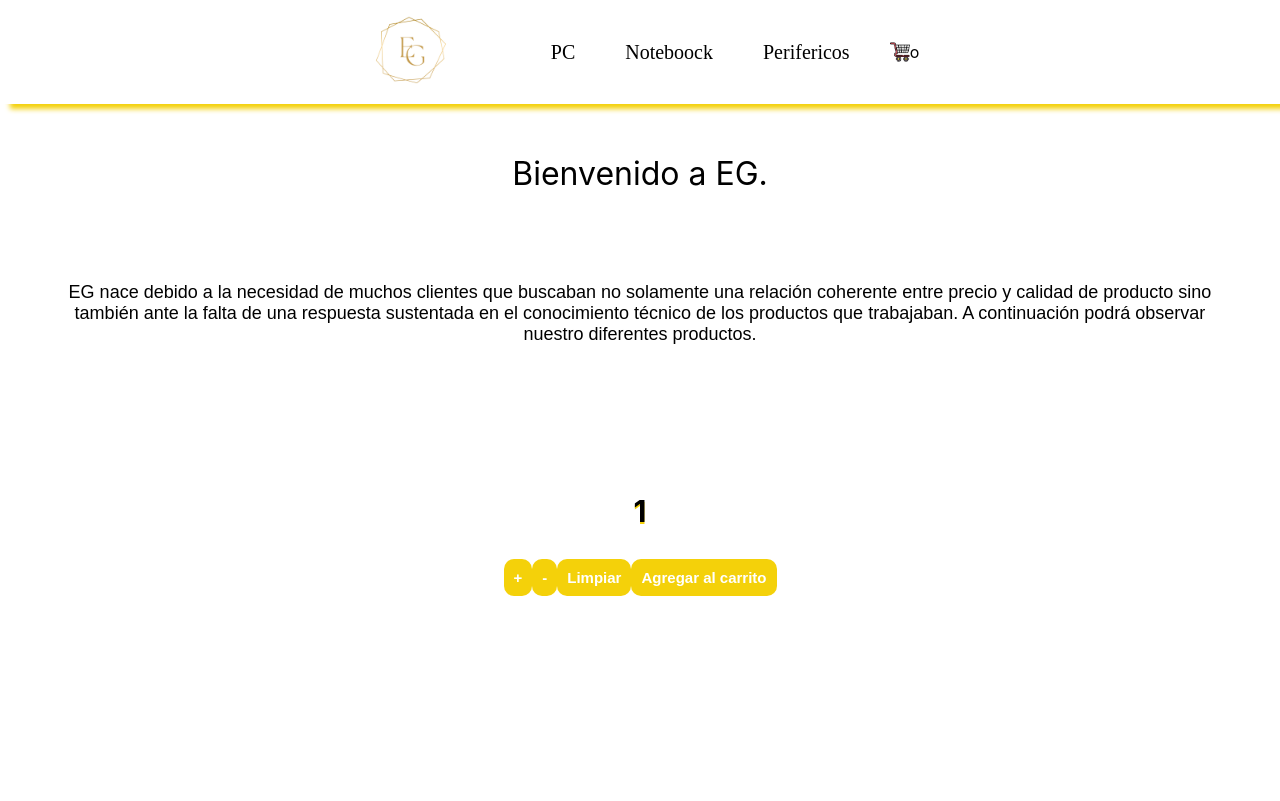
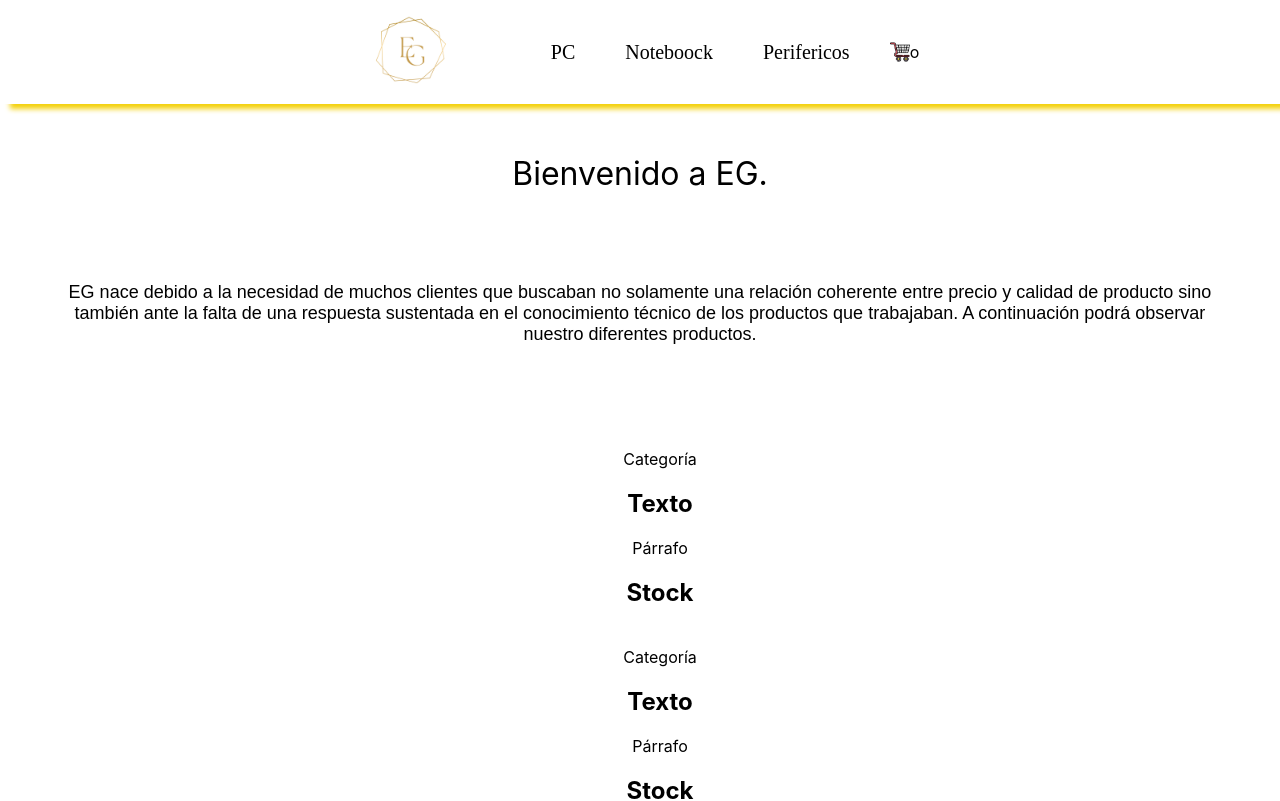
Before and after one commit to eze-garay/Insumos-GarayTessoreEzequiel, a React (Create React App) app: page / in a window 1280 px wide. Shown: the top 801 px of the page. Built offline with nearby package versions, Linux system fonts and the light colour scheme.

Commit message:
card sin formato

```diff
--- /dev/null
+++ b/src/asyncMock.js
@@ -0,0 +1,25 @@
+const products = [
+    {
+        id:'1',
+        name: 'Computadora 1',
+        price: 300000,
+        category: 'PC',
+        img : 'https://pixabay.com/images/id-1868496/',
+        stock: 30,
+        description: 'Pc Mac'
+    },
+    {
+    id:'2', name: 'Computadora 2', price: 400000, category: 'PC', img : 'https://pixabay.com/images/id-1868496/', stock: 30, description: 'Pc Mac nueva'
+    },
+    {
+    id:'3', name: 'Computadora 3', price: 200000, category: 'PC', img : 'https://pixabay.com/images/id-1868496/', stock: 30, description: 'Pc Mac veija'
+    },
+]
+
+export const getProducts = () => {
+    return new Promise ((resolve) => {
+        setTimeout (() => {
+            resolve (products)
+            }, 2000 )
+        })
+}
--- /dev/null
+++ b/src/components/Item/Item.js
@@ -0,0 +1,26 @@
+import'./Item.css'
+const Item = () => {
+    return (
+        <div className='CardWard'>
+            <article className='Card'>
+                <header className='CardHeader'>
+                    <img src=''></img>
+                </header>
+                <footer className='CardFooter'>
+                    <div className='CardCategoria'>
+                        <span>Categoría</span>
+                    </div>
+                    <div className='CardText'>
+                        <h1>Texto</h1>
+                        <p>Párrafo</p>
+                    </div>
+                    <div className='CardStock'>
+                        <h1>Stock</h1>
+                    </div>
+                </footer>
+            </article>
+        </div>
+    )
+}
+
+export default Item
--- a/src/components/ItemCount/ItemCount.js
+++ b/src/components/ItemCount/ItemCount.js
@@ -13,7 +13,7 @@ const ItemCount = ({onAdd, stock,}) => {
         }
     }
     const increment = () =>{
-        if (0 <= count || count <= stock) {
+        if (count <stock) {
             SetCount (prev => prev + 1)
         }
 
--- /dev/null
+++ b/src/components/ItemList/ItemList.js
@@ -0,0 +1,10 @@
+import Item from "../Item/Item"
+
+
+
+const ItemList = ( {products} ) => {
+    return (
+        <ul>{products.map (prod => <Item key={prod.id} {...prod}/>)}</ul>
+    )
+}
+export default ItemList
--- a/src/components/ItemListContainer/ItemListContainer.js
+++ b/src/components/ItemListContainer/ItemListContainer.js
@@ -1,14 +1,42 @@
 import'./ItemListContainer.css'
-import ItemCount from '../ItemCount/ItemCount';
+import { useEffect, useState } from 'react'
+import {getProducts} from '../../asyncMock'
+import ItemList from '../ItemList/ItemList'
+import Loader from '../Loader/Loader'
 
 const ItemListContainer = ({greeting}) => {
+    const [products, setProducts]= useState([])
+    const [error, setError] = useState (false)
+    const [loading, setLoading] = useState (false)
+
+    useEffect ( () => {
+       setLoading(true)
+        getProducts().then(productsFormApi => {
+            setProducts(productsFormApi)
+        }).catch(error => {
+            setError(false)
+        }).finally(() => {
+            setLoading(false)
+        })
+    }, [])
+    console.log(products)
+
+
+if (loading) {
+    return <Loader loader='Cargando...' />
+}
+if (error) {
+    return <Loader loader='No se puede cargar el catalogo, pruebe nuevamente' />
+
+}
+
     return (
         <div className='ContainerList'>
             <h1 className='ListTitle'>{greeting}</h1>
             <div className='ListP'>
             <p>EG nace debido a la necesidad de muchos clientes que buscaban no solamente una relación coherente entre precio y calidad de producto sino también ante la falta de una respuesta sustentada en el conocimiento técnico de los productos que trabajaban. A continuación podrá observar nuestro diferentes productos.</p>
             </div>
-            <ItemCount onAdd={(count)=> console.log('Se agregaron ' + count) } stock={5} />
+            <ItemList products={products} />
 
         </div>
     )
--- /dev/null
+++ b/src/components/Loader/Loader.css
@@ -0,0 +1,72 @@
+*{
+    box-sizing: border-box;
+}
+.LoaderText{
+    margin: 100px;
+    font-family: Century Gothic,CenturyGothic,AppleGothic,sans-serif;
+    font-size: 40px;
+    font-weight: 400;
+
+}
+.ContainerLoader{
+
+    position: relative;
+    width: 60px;
+    height: 60px;
+    margin: 60px;
+    margin-left: 35%;
+}
+
+.Loader1{
+    position:absolute;
+    top: 50%;
+    left: 50%;
+    width: 100%;
+    height: 100%;
+    border: solid 4px transparent;
+    border-top-color: rgb(244, 209, 10);
+    border-left-color: rgb(244, 209, 10);
+    border-radius: 50%;
+    animation: Loader1 1.2s linear infinite;
+}
+
+.Loader2{
+    position:absolute;
+    top: 50%;
+    left: 50%;
+    width: 70%;
+    height: 70%;
+    border: solid 4px transparent;
+    border-top-color: rgb(244, 209, 10);
+    border-left-color: rgb(244, 209, 10);
+    border-radius: 50%;
+    animation: Loader2 1s linear infinite;
+}
+
+@keyframes Loader1{
+    0%{
+        transform: translate(-50%, -50%) rotate(0deg);
+    }
+    100%{
+        transform: translate(-50%, -50%) rotate(360deg);
+    }
+}
+@keyframes Loader2{
+    0%{
+        transform: translate(-50%, -50%) rotate(0deg);
+    }
+    100%{
+        transform: translate(-50%, -50%) rotate(-360deg);
+    }
+}
+
+@media (max-width: 400px) {
+    .ContainerLoader{
+
+        position: relative;
+        width: 40px;
+        height: 40px;
+        margin: 60px;
+
+    }
+}
--- /dev/null
+++ b/src/components/Loader/Loader.js
@@ -0,0 +1,15 @@
+import'./Loader.css'
+
+const Loader = ({loader}) => {
+    return (
+        <div className='ContainerLoader'>
+            <div className='Loader1'></div>
+            <div className='Loader2'></div>
+            <h1 className='LoaderText'>{loader} </h1>
+        </div>
+
+
+    )
+}
+
+export default Loader
```
Also changed, not shown: src/components/Item/Item.css (added).
